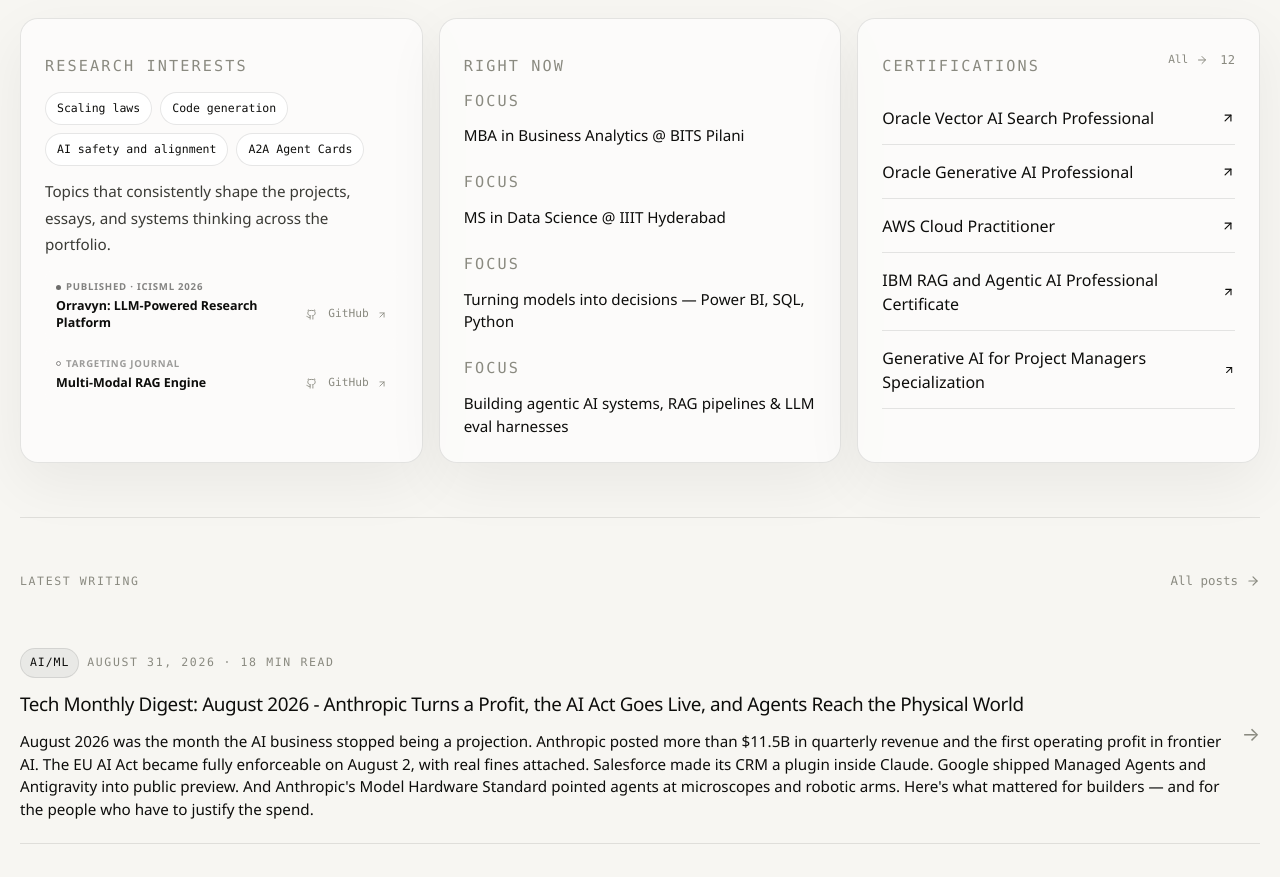
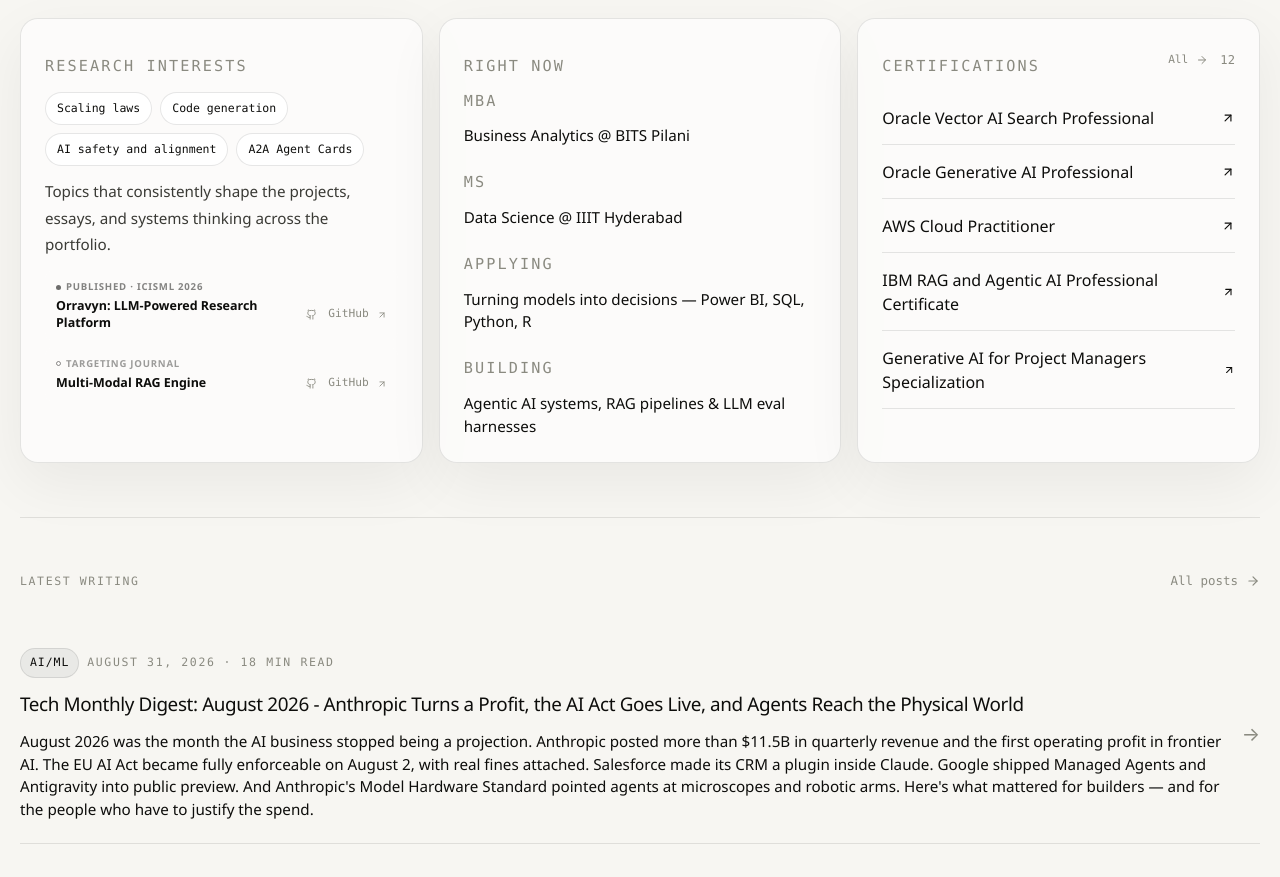
Before and after one commit to sairam3824/Portfolio-v6, a React (Vite) app: page / in a window 1280 px wide. Shown: the part 2120-2997 px from the top of the page. Built offline with nearby package versions, Linux system fonts and the light colour scheme; no server answers.

Commit message:
modified:   shared-data/chatContext.ts 	modified:   shared-data/siteMetadata.ts 	modified:   shared-public/sitemap.xml 	modified:   src/features/redesign/pages/AboutPage.tsx 	modified:   src/features/redesign/pages/HomePage.tsx

```diff
--- a/shared-data/chatContext.ts
+++ b/shared-data/chatContext.ts
@@ -52,7 +52,7 @@
 - LinkedIn: ${profileDetails.socials.linkedin}
 
 ## Current Focus
-${formatBullets(profileDetails.currentFocus)}
+${formatBullets(profileDetails.currentFocus.map((item) => `${item.key} — ${item.value}`))}
 
 ## Research Interests
 ${formatBullets(profileDetails.researchInterests)}
--- a/shared-data/siteMetadata.ts
+++ b/shared-data/siteMetadata.ts
@@ -17,10 +17,10 @@
     motto: "Learn always. Build always.",
     seekingRoles: ["Business Analyst", "Data Analyst", "Product Analyst", "AI/ML Engineer"],
     currentFocus: [
-        "MBA in Business Analytics @ BITS Pilani",
-        "MS in Data Science @ IIIT Hyderabad",
-        "Turning models into decisions — Power BI, SQL, Python",
-        "Building agentic AI systems, RAG pipelines & LLM eval harnesses",
+        { key: "MBA", value: "Business Analytics @ BITS Pilani" },
+        { key: "MS", value: "Data Science @ IIIT Hyderabad" },
+        { key: "Applying", value: "Turning models into decisions — Power BI, SQL, Python, R" },
+        { key: "Building", value: "Agentic AI systems, RAG pipelines & LLM eval harnesses" },
     ],
     researchInterests: [
         "Scaling laws",
--- a/src/features/redesign/pages/AboutPage.tsx
+++ b/src/features/redesign/pages/AboutPage.tsx
@@ -25,9 +25,11 @@
                         <div className="rd-stack-block">
                             <p className="rd-surface-label">Current Focus</p>
                             {profileDetails.currentFocus.map((item) => (
-                                <div key={item} className="rd-line-item">
+                                <div key={item.key} className="rd-line-item">
                                     <span className="rd-line-dot" />
-                                    <span>{item}</span>
+                                    <span>
+                                        <strong>{item.key}</strong> — {item.value}
+                                    </span>
                                 </div>
                             ))}
                         </div>
--- a/src/features/redesign/pages/HomePage.tsx
+++ b/src/features/redesign/pages/HomePage.tsx
@@ -240,9 +240,9 @@
                             <p className="rd-surface-label">Right Now</p>
                             <div className="rd-status-list">
                                 {profileDetails.currentFocus.map((item) => (
-                                    <div key={item}>
-                                        <p className="rd-status-key">FOCUS</p>
-                                        <p className="rd-status-value">{item}</p>
+                                    <div key={item.key}>
+                                        <p className="rd-status-key">{item.key}</p>
+                                        <p className="rd-status-value">{item.value}</p>
                                     </div>
                                 ))}
                             </div>
```
Also changed, not shown: 1 other file (tests, documents, lock files or other folders).
